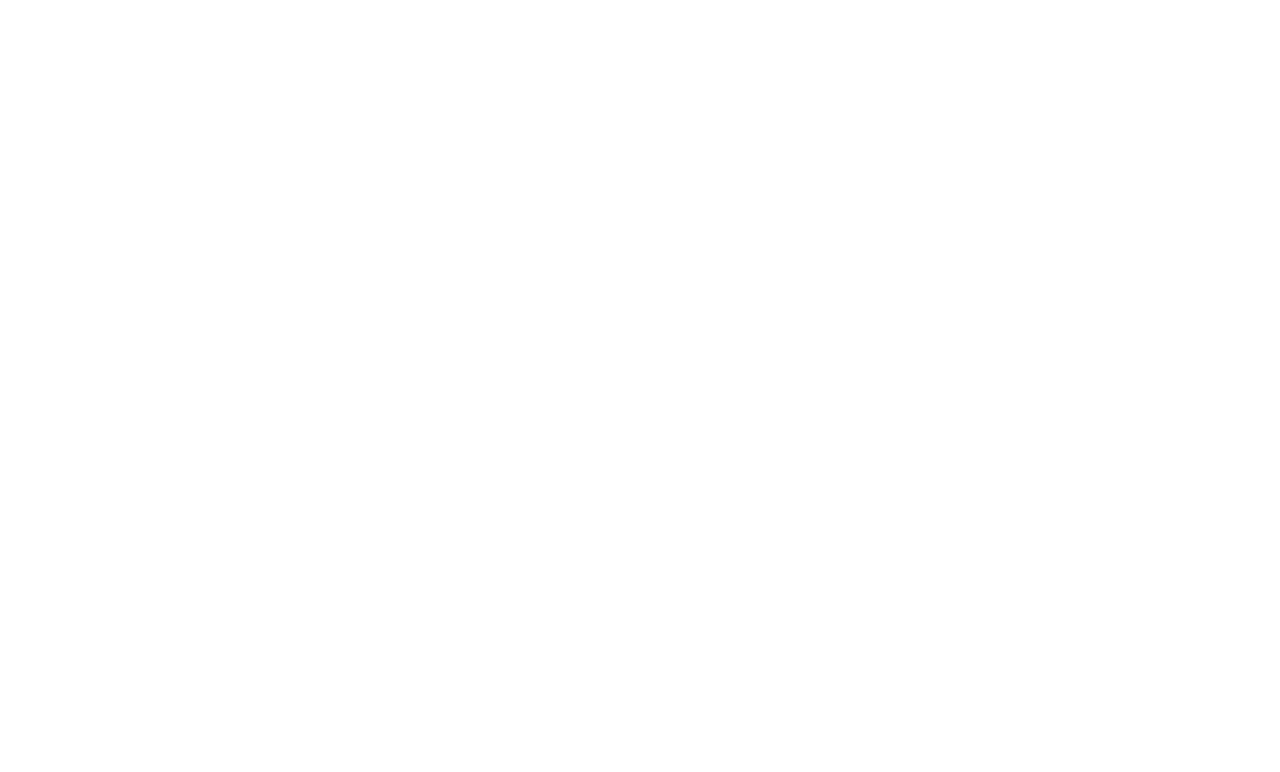
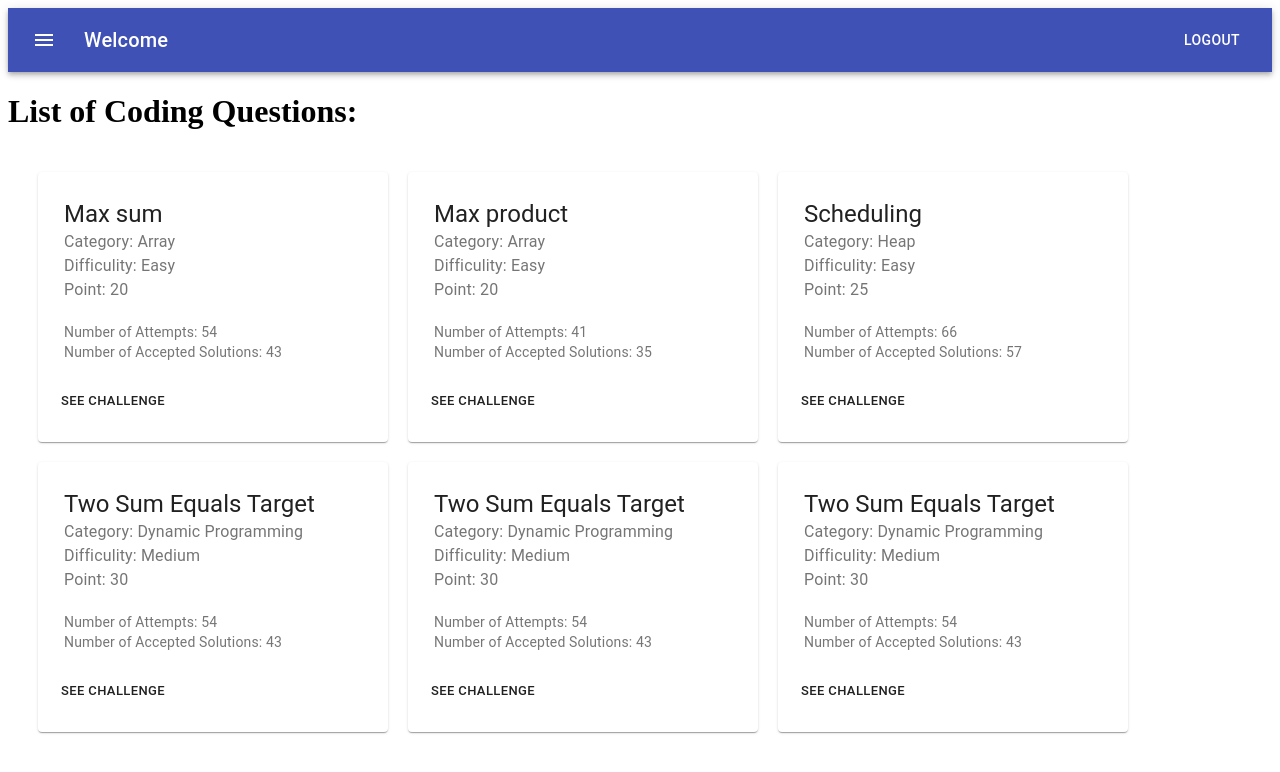
Before and after one commit to Cs353Group14/CS353ProjectCode, a React (Create React App) app in the folder frontend/: page /coding-challenges in a window 1280 px wide. Before the commit this address had no page. Shown: the top 772 px of the page. Built offline with nearby package versions, Linux system fonts and the light colour scheme.

Commit message:
List if Coding Challenges is added

```diff
--- a/frontend/package.json
+++ b/frontend/package.json
@@ -4,6 +4,7 @@
   "private": true,
   "dependencies": {
     "@material-ui/core": "^4.12.4",
+    "@material-ui/icons": "^4.11.3",
     "@mui/icons-material": "^5.5.1",
     "@mui/material": "^5.5.3",
     "@mui/styled-engine-sc": "^5.5.2",
--- a/frontend/src/App.js
+++ b/frontend/src/App.js
@@ -6,6 +6,7 @@
 import RegisterEditor from './components/Register/RegisterEditor';
 import RegisterCompany from './components/Register/RegisterCompany';
 import Profile from './components/Profile/Profile'
+import CodingCardContainer from './components/CodingChallenges/CodingCard/CodingCardContainer';
 
 function App() {
   return (
@@ -15,6 +16,7 @@
       <Route path = {"/register-coder"} element = {<RegisterCoder/>}/>
       <Route path = {"/register-editor"} element = {<RegisterEditor/>}/>
       <Route path = {"/register-company"} element = {<RegisterCompany/>}/>
+      <Route path = {"/coding-challenges"} element = {<CodingCardContainer/>}/>
       <Route path = {"/profile"} element = {<Profile/>}/>
     </Routes>
     </BrowserRouter>
--- /dev/null
+++ b/frontend/src/components/CodingChallenges/CodingCard/CodingCard.css
@@ -0,0 +1,13 @@
+.coding-card-container {
+    display: flex;
+    flex-wrap: wrap;
+    margin: 10px;
+    padding: 10px;
+}
+
+.coding-card{
+    width: 330px;
+    height: 250px;
+    margin: 10px;
+    padding: 10px;
+}
--- /dev/null
+++ b/frontend/src/components/CodingChallenges/CodingCard/CodingCard.js
@@ -0,0 +1,43 @@
+import React, {useState, useStyle} from "react";
+import Card from '@material-ui/core/Card';
+import CardActions from '@material-ui/core/CardActions';
+import CardContent from '@material-ui/core/CardContent';
+import Button from '@material-ui/core/Button';
+import Typography from '@material-ui/core/Typography';
+
+
+export default function CodingCard(props) {
+
+    function setActivityId() {
+        localStorage.setItem('codingId', props.id);
+        console.log(localStorage.getItem('codingId'));
+    }
+
+    return (
+
+        <Card className={"coding-card"}>
+            <CardContent>
+                <Typography variant="h5" component="h2">
+                    {props.title}
+                </Typography>
+                <Typography className={"coding-card-info"} color="textSecondary">
+                    Category: {props.category}
+                </Typography>
+                <Typography className={"coding-card-info"} color="textSecondary">
+                    Difficulity: {props.difficulity}
+                    <br />
+                    Point: {props.point}
+                </Typography>
+                <Typography className={"coding-card-info"}  variant="body2" component="p" color="textSecondary">
+                    <br />
+                    Number of Attempts: {props.attemptNo}
+                    <br />
+                    Number of Accepted Solutions: {props.acceptedNo}
+                </Typography>
+            </CardContent>
+            <CardActions>
+                <Button size="small" onClick = {setActivityId} href={("/coding-challenges/" + props.id )}>See Challenge</Button>
+            </CardActions>
+        </Card>
+    );
+}
--- /dev/null
+++ b/frontend/src/components/CodingChallenges/CodingCard/CodingCardContainer.js
@@ -0,0 +1,95 @@
+import React, {useEffect, useState} from "react";
+import NavBar from "../../NavBar/NavBar";
+import CodingCard from "./CodingCard";
+import './CodingCard.css'
+
+
+const codingQuestions = [
+    {
+        id: 1,
+        title: "Max sum",
+        category: "Array",
+        difficulity: "Easy",
+        point: 20,
+        attemptNo:  54,
+        acceptedNo: 43
+    },
+    {
+        id: 2,
+        title: "Max product",
+        category: "Array",
+        difficulity: "Easy",
+        point: 20,
+        attemptNo:  41,
+        acceptedNo: 35
+    },
+    {
+        id: 3,
+        title: "Scheduling",
+        category: "Heap",
+        difficulity: "Easy",
+        point: 25,
+        attemptNo:  66,
+        acceptedNo: 57
+    },
+    {
+        id: 4,
+        title: "Two Sum Equals Target",
+        category: "Dynamic Programming",
+        difficulity: "Medium",
+        point: 30,
+        attemptNo:  54,
+        acceptedNo: 43
+    },
+    {
+        id: 5,
+        title: "Two Sum Equals Target",
+        category: "Dynamic Programming",
+        difficulity: "Medium",
+        point: 30,
+        attemptNo:  54,
+        acceptedNo: 43
+    },
+    {
+        id: 6,
+        title: "Two Sum Equals Target",
+        category: "Dynamic Programming",
+        difficulity: "Medium",
+        point: 30,
+        attemptNo:  54,
+        acceptedNo: 43
+    }
+]
+
+
+function CodingCardContainer(props) {
+
+
+    let codingCards=  [];
+
+    codingQuestions.forEach( (question) => {
+        codingCards.push(<CodingCard key={question.id}
+                                         id={question.id}
+                                         title = {question.title}
+                                         category = {question.category}
+                                         difficulity = {question.difficulity}
+                                         point = {question.point}
+                                         attemptNo = {question.attemptNo}
+                                         acceptedNo = {question.acceptedNo}/>);
+    } )
+
+    return(
+        <div>
+            <NavBar/>
+            <h1>List of Coding Questions:</h1>
+
+            <div className ="coding-card-container" >
+
+                {codingCards}
+
+                </div>
+                </div>
+    );
+}
+
+export default CodingCardContainer;
--- a/frontend/src/components/Login/Login.js
+++ b/frontend/src/components/Login/Login.js
@@ -19,7 +19,7 @@
     function handleLoginClick() {
         console.log("Logged In");
         setTimeout(function() {
-            window.location.href = "http://localhost:3000/";
+            window.location.href = "http://localhost:3000/coding-challenges";
         }, 1000)
     }
 
--- /dev/null
+++ b/frontend/src/components/NavBar/NavBar.js
@@ -0,0 +1,48 @@
+import React from 'react';
+import { makeStyles } from '@material-ui/core/styles';
+import AppBar from '@material-ui/core/AppBar';
+import Toolbar from '@material-ui/core/Toolbar';
+import Typography from '@material-ui/core/Typography';
+import Button from '@material-ui/core/Button';
+import IconButton from '@material-ui/core/IconButton';
+import MenuIcon from '@material-ui/icons/Menu';
+
+
+const useStyles = makeStyles((theme) => ({
+    root: {
+        flexGrow: 1,
+    },
+    menuButton: {
+        marginRight: theme.spacing(2),
+    },
+    title: {
+        flexGrow: 1,
+    },
+}));
+
+export default function NavBar(props) {
+    const classes = useStyles();
+
+    function handleLogout() {
+
+
+    }
+
+
+
+    return (
+        <div className={classes.root}>
+            <AppBar position="static">
+                <Toolbar>
+                <IconButton edge="start" className={classes.menuButton} color="inherit" aria-label="menu" >
+                        <MenuIcon />
+                    </IconButton>
+                    <Typography variant="h6" className={classes.title}>
+                        Welcome
+                    </Typography>
+                    <Button color="inherit" href="/" onClick={handleLogout}>Logout</Button>
+                </Toolbar>
+            </AppBar>
+        </div>
+    );
+}
```
Also changed, not shown: 1 other file (tests, documents, lock files or other folders).
